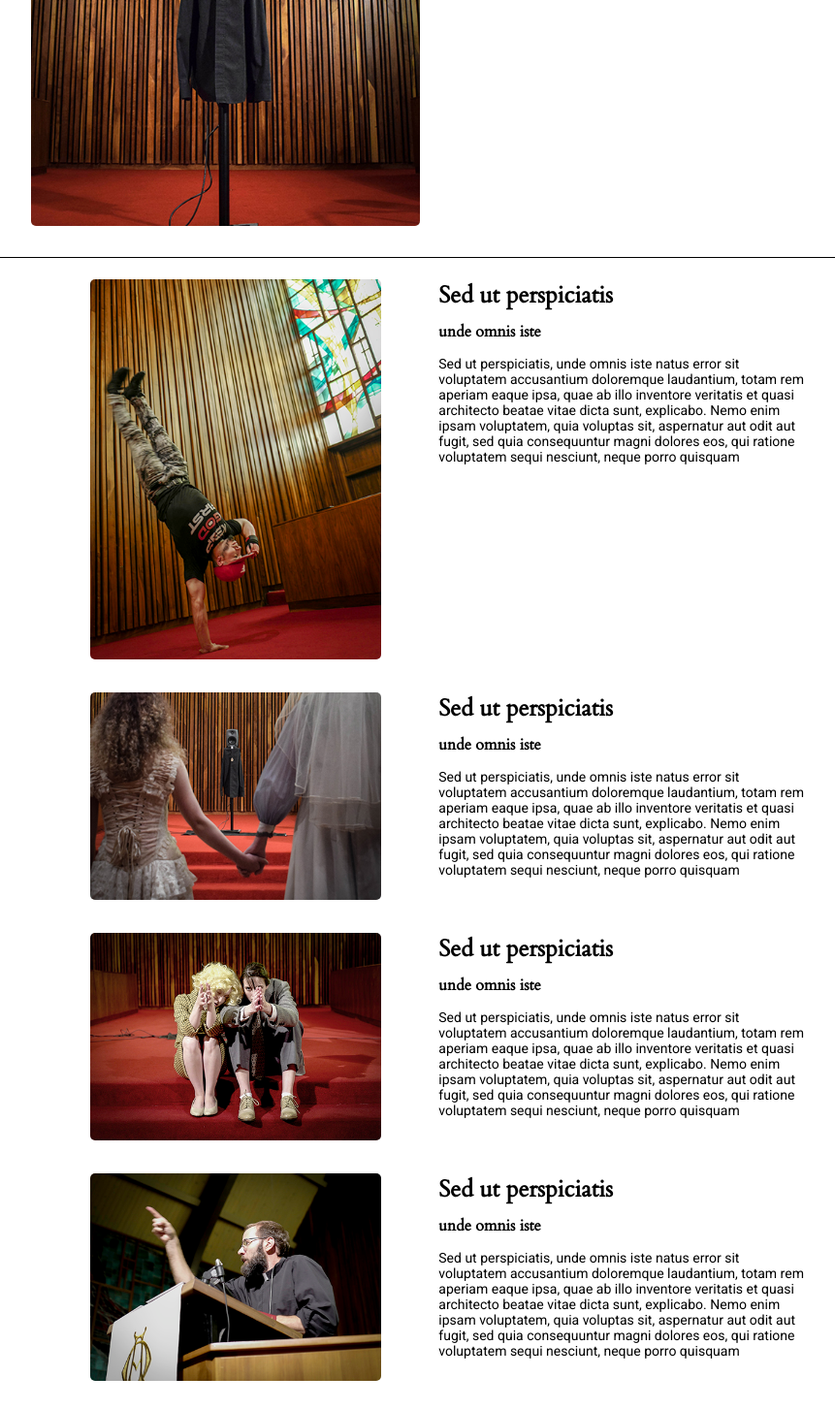
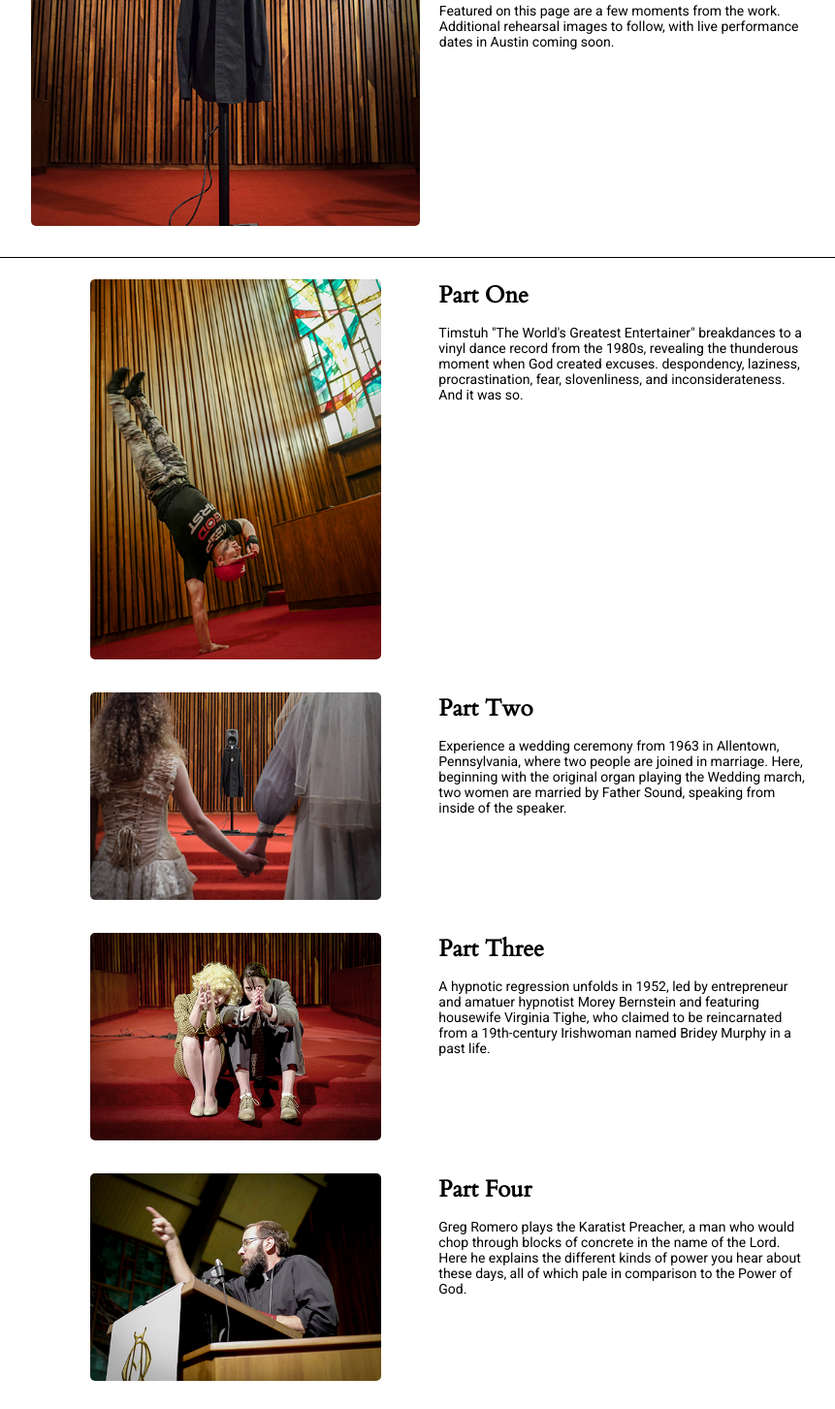
Before and after one commit to scottnyerges/holysea, a plain HTML site: page live.html in a window 1280 px wide. Shown: the part 427-1880 px from the top of the page at 97% size, without its empty margins (197-1058 px from the left). Drawn offline with Linux system fonts and the light colour scheme.

Commit message:
tweaks to live page

```diff
--- a/live.html
+++ b/live.html
@@ -37,8 +37,10 @@
             	<img src="images/reverend.jpg">
             </div>
             <div class="col span_2_of_6">
-              <h2>dummy title here</h2>
-              <p>Sed ut perspiciatis, unde omnis iste natus error sit voluptatem accusantium doloremque laudantium, totam rem aperiam eaque ipsa, quae ab illo inventore veritatis et quasi architecto beatae vitae dicta sunt, explicabo. Nemo enim ipsam voluptatem, quia voluptas sit, aspernatur aut odit aut fugit, sed quia consequuntur magni dolores eos, qui ratione voluptatem sequi nesciunt, neque porro quisquam </p>
+              <h2>Live at Central Presbyterian Church • Austin, Texas</h2>
+              <p>As an extension of the sound work, The Holy Sea is in production for performance as a live work of experimental music theatre. The live version features actors, movement artists, and musicians alongside multi-channel electronic sound. Featuring some of the most unique moments of the entire eight acts, the live version of The Holy Sea portrays scenes from each part and culminates into a singular, aggregated meta-Mass for sacred space.</p>
+              <p>Music by Mike Vernusky, directed by Khristián Khan and featuring theatrical work of Greg Romero, Scott Nyerges, and others. Previous and current collaborators include the infamous breakdancer Timstuh, actors Kelly Hasandras, Megan Todd, and Caroline Beagles, with costume design by Jessi Lowerre and Stephanie Fisher.</p>
+              <p>Featured on this page are a few moments from the work. Additional rehearsal images to follow, with live performance dates in Austin coming soon.</p>
             </div>
             <div class="col span_2_of_6 push"></div>
           </div>
@@ -69,9 +71,9 @@
               <img src="images/act1.jpg">
             </div>
             <div class="col span_2_of_6">
-              <h2>Sed ut perspiciatis</h2>
-              <h4 id="left">unde omnis iste</h4>
-              <p>Sed ut perspiciatis, unde omnis iste natus error sit voluptatem accusantium doloremque laudantium, totam rem aperiam eaque ipsa, quae ab illo inventore veritatis et quasi architecto beatae vitae dicta sunt, explicabo. Nemo enim ipsam voluptatem, quia voluptas sit, aspernatur aut odit aut fugit, sed quia consequuntur magni dolores eos, qui ratione voluptatem sequi nesciunt, neque porro quisquam</p>
+              <h2>Part One</h2>
+              <!-- <h4 id="left">unde omnis iste</h4>
+               --><p>Timstuh "The World's Greatest Entertainer" breakdances to a vinyl dance record from the 1980s, revealing the thunderous moment when God created excuses. despondency, laziness, procrastination, fear,  slovenliness, and inconsiderateness. And it was so.</p>
             </div>
             <div class="col span_1_of_6 push"></div>
           </div>
@@ -82,9 +84,9 @@
               <img src="images/wedding1.jpg">
             </div>
             <div class="col span_2_of_6">
-              <h2>Sed ut perspiciatis</h2>
-              <h4 id="left">unde omnis iste</h4>
-              <p>Sed ut perspiciatis, unde omnis iste natus error sit voluptatem accusantium doloremque laudantium, totam rem aperiam eaque ipsa, quae ab illo inventore veritatis et quasi architecto beatae vitae dicta sunt, explicabo. Nemo enim ipsam voluptatem, quia voluptas sit, aspernatur aut odit aut fugit, sed quia consequuntur magni dolores eos, qui ratione voluptatem sequi nesciunt, neque porro quisquam</p>
+              <h2>Part Two</h2>
+              <!-- <h4 id="left">unde omnis iste</h4>
+               --><p>Experience a wedding ceremony from 1963 in Allentown, Pennsylvania, where two people are joined in marriage. Here, beginning with the original organ playing the Wedding march, two women are married by Father Sound, speaking from inside of the speaker.</p>
             </div>
             <div class="col span_1_of_6 push"></div>
           </div>
@@ -95,9 +97,9 @@
               <img src="images/act3a.jpg">
             </div>
             <div class="col span_2_of_6">
-              <h2>Sed ut perspiciatis</h2>
-              <h4 id="left">unde omnis iste</h4>
-              <p>Sed ut perspiciatis, unde omnis iste natus error sit voluptatem accusantium doloremque laudantium, totam rem aperiam eaque ipsa, quae ab illo inventore veritatis et quasi architecto beatae vitae dicta sunt, explicabo. Nemo enim ipsam voluptatem, quia voluptas sit, aspernatur aut odit aut fugit, sed quia consequuntur magni dolores eos, qui ratione voluptatem sequi nesciunt, neque porro quisquam</p>
+              <h2>Part Three</h2>
+              <!-- <h4 id="left">unde omnis iste</h4>
+               --><p>A hypnotic regression unfolds in 1952, led by entrepreneur and amatuer hypnotist Morey Bernstein and featuring housewife Virginia Tighe, who claimed to be reincarnated from a 19th-century Irishwoman named Bridey Murphy in a past life.</p>
             </div>
             <div class="col span_1_of_6 push"></div>
           </div>
@@ -108,9 +110,9 @@
               <img src="images/act4.jpg">
             </div>
             <div class="col span_2_of_6">
-              <h2>Sed ut perspiciatis</h2>
-              <h4 id="left">unde omnis iste</h4>
-              <p>Sed ut perspiciatis, unde omnis iste natus error sit voluptatem accusantium doloremque laudantium, totam rem aperiam eaque ipsa, quae ab illo inventore veritatis et quasi architecto beatae vitae dicta sunt, explicabo. Nemo enim ipsam voluptatem, quia voluptas sit, aspernatur aut odit aut fugit, sed quia consequuntur magni dolores eos, qui ratione voluptatem sequi nesciunt, neque porro quisquam</p>
+              <h2>Part Four</h2>
+              <!-- <h4 id="left">unde omnis iste</h4>
+               --><p>Greg Romero plays the Karatist Preacher, a man who would chop through blocks of concrete in the name of the Lord. Here he explains the different kinds of power you hear about these days, all of which pale in comparison to the Power of God.</p>
             </div>
             <div class="col span_1_of_6 push"></div>
           </div>
```
